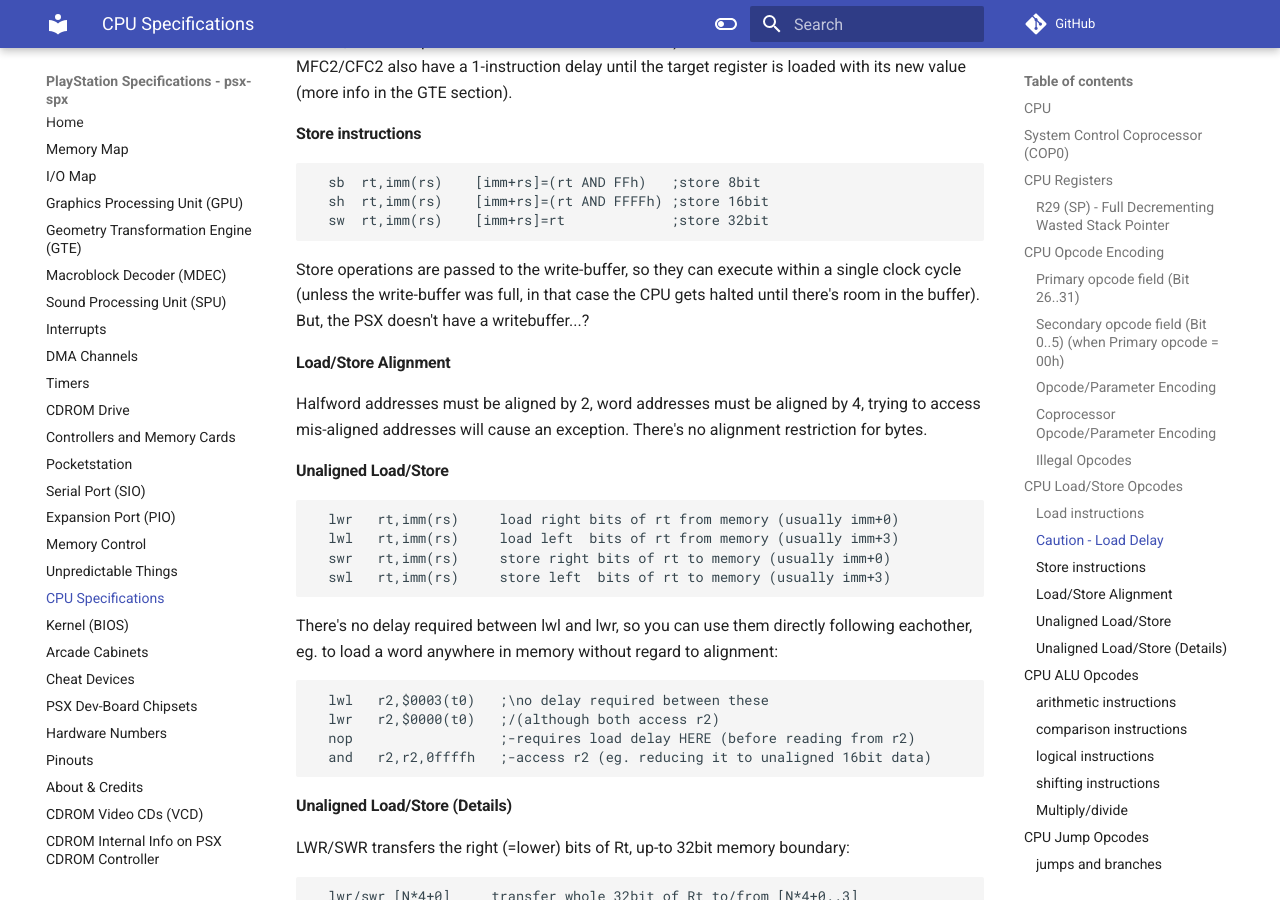
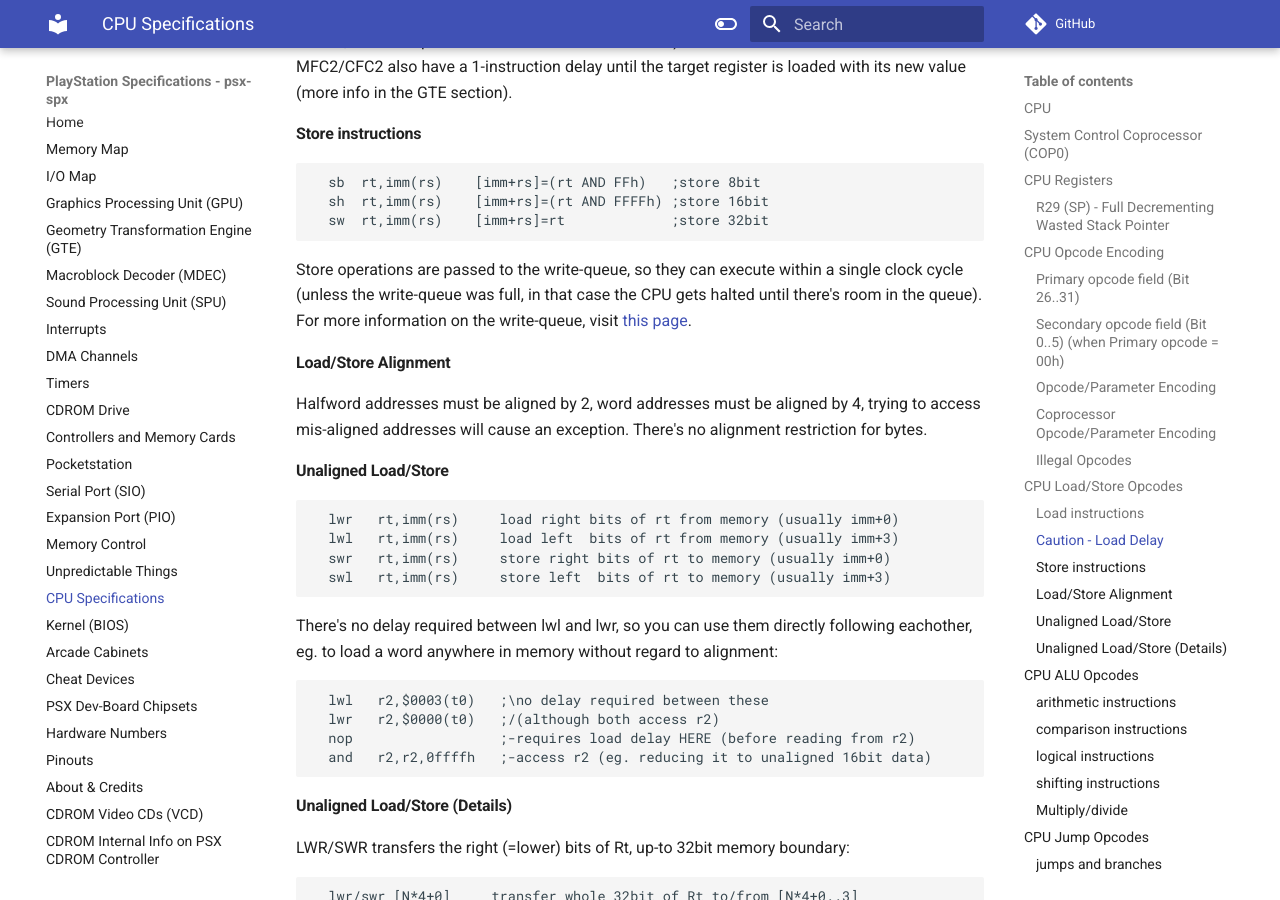
Before and after one commit to psx-spx/psx-spx.github.io, an MkDocs documentation site: the page built from docs/cpuspecifications.md, in a window 1280 px wide and 900 px high, scrolled down 3829 px. Built offline with MkDocs 1.6.1 and Material for MkDocs 9.7.7, drawn with Linux system fonts in a browser that asks for light colours; comment, search, counter and statistics services are not loaded.

Commit message:
[CPU] Correct write-queue section

````diff
--- a/docs/cpuspecifications.md
+++ b/docs/cpuspecifications.md
@@ -181,10 +181,9 @@ MFC2/CFC2 also have a 1-instruction delay until the target register is loaded wi
   sh  rt,imm(rs)    [imm+rs]=(rt AND FFFFh) ;store 16bit
   sw  rt,imm(rs)    [imm+rs]=rt             ;store 32bit
 ```
-Store operations are passed to the write-buffer, so they can execute within a
-single clock cycle (unless the write-buffer was full, in that case the CPU gets
-halted until there's room in the buffer). But, the PSX doesn't have a
-writebuffer...?<br/>
+Store operations are passed to the write-queue, so they can execute within a
+single clock cycle (unless the write-queue was full, in that case the CPU gets
+halted until there's room in the queue). For more information on the write-queue, visit [this page](https://psx-spx.consoledev.net/memorymap/#write-queue).<br/>
 
 #### Load/Store Alignment
 Halfword addresses must be aligned by 2, word addresses must be aligned by 4,
````
